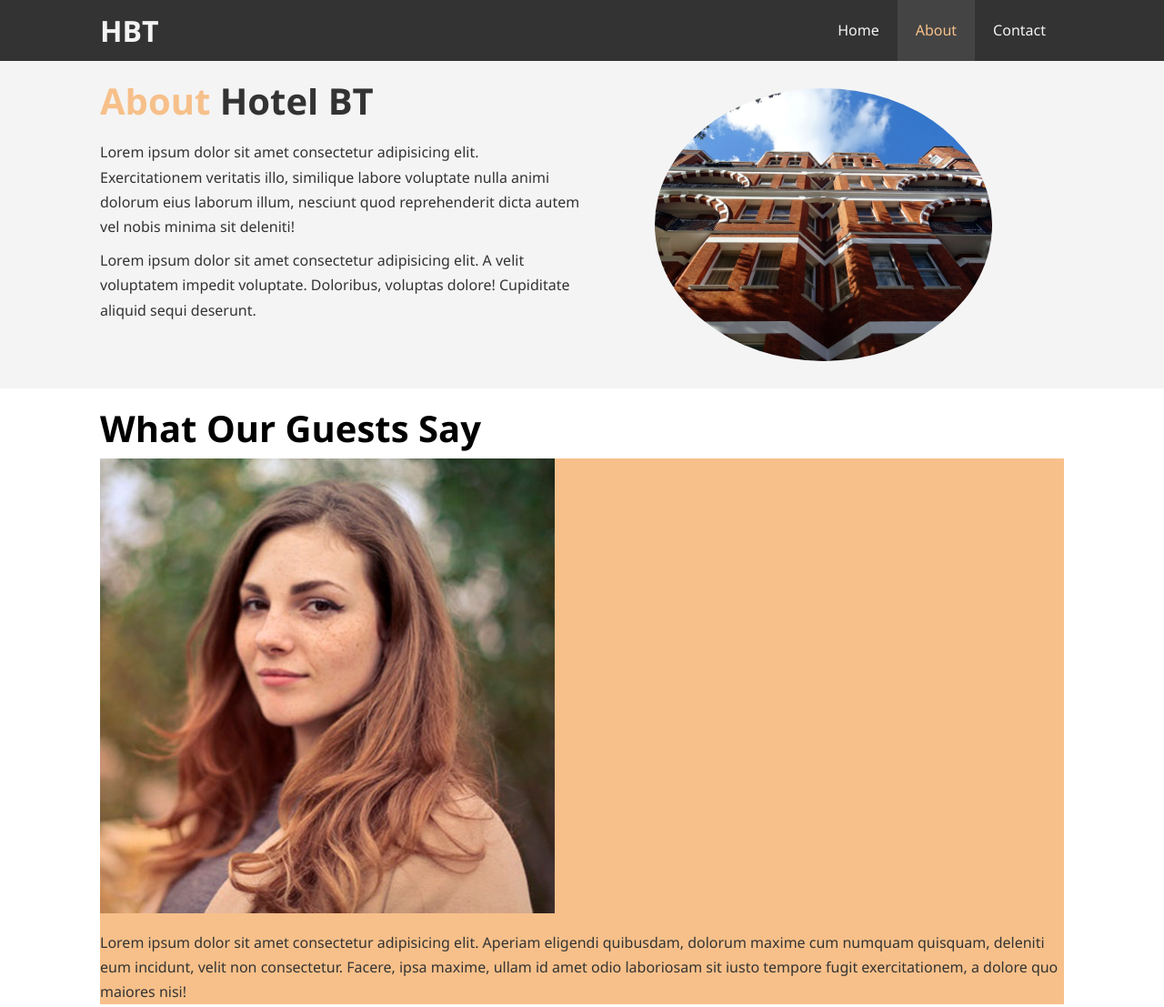
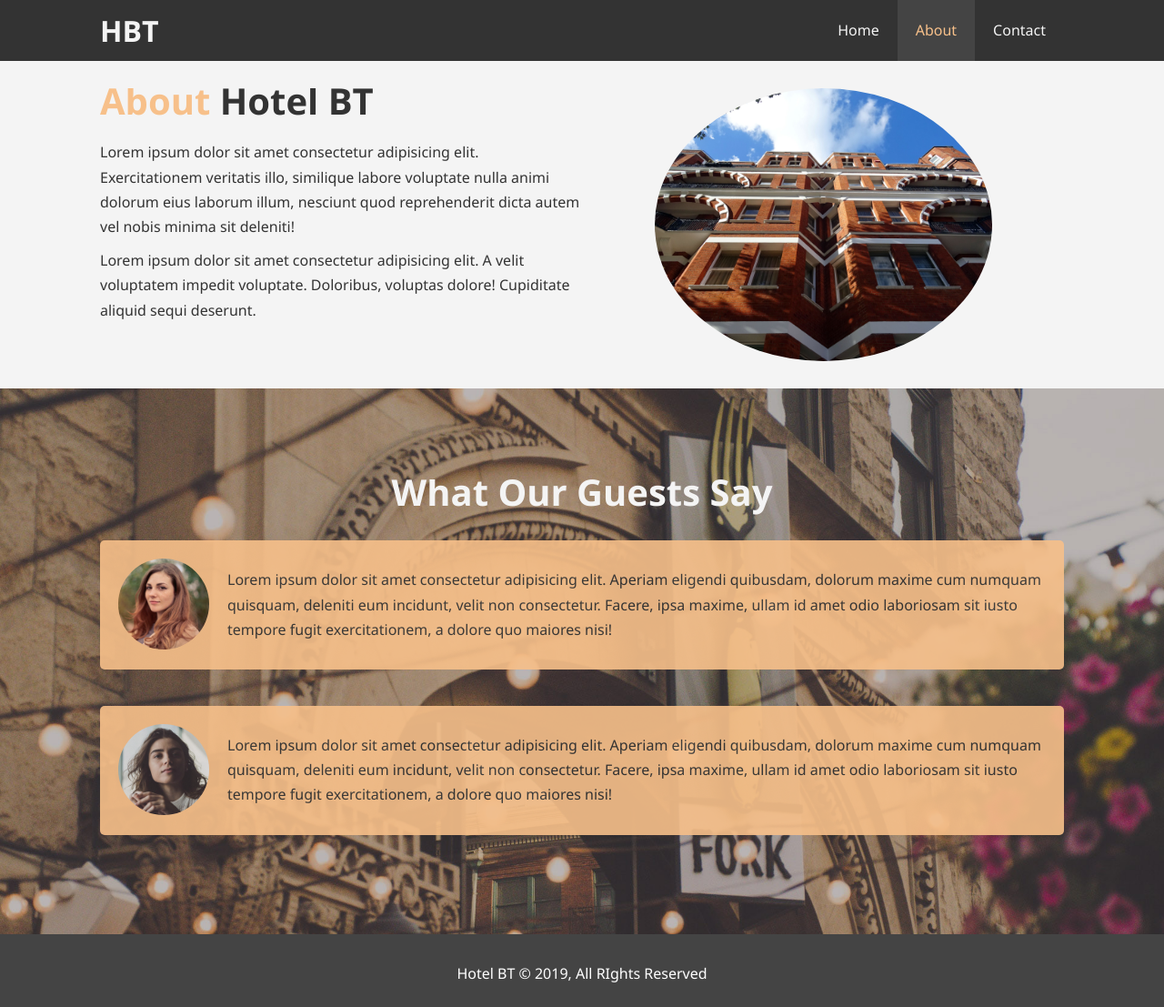
Before and after one commit to IPRIESPM/hotel-website, a website built with Vite: page about.html in a window 1280 px wide. Shown: the top 1107 px of the page at 91% size. Built offline with nearby package versions, Linux system fonts and the light colour scheme.

Commit message:
feat: :sparkles: add testimonials section

```diff
--- a/about.html
+++ b/about.html
@@ -37,7 +37,7 @@
                     Doloribus, voluptas dolore! Cupiditate aliquid sequi deserunt.</p>
             </div>
             <div class="info-right">
-                <img src="./assets/img/photo-2.jpg" alt="hotel">
+                <img src="./assets/img/photo-2.jpg" width="300" height="300" alt="hotel">
             </div>
         </div>
     </section>
@@ -55,7 +55,7 @@
             </div>
 
             <div class="testimonial bg-primary">
-                <img src="./assets/img/person-2.jpg" alt="Jen" width="300" height="300">
+                <img src="./assets/img/person-2.jpg" alt="Jen">
                 <p>Lorem ipsum dolor sit amet consectetur adipisicing elit. Aperiam eligendi quibusdam, dolorum maxime
                     cum numquam quisquam, deleniti eum incidunt, velit non consectetur. Facere, ipsa maxime, ullam id
                     amet odio laboriosam sit iusto tempore fugit exercitationem, a dolore quo maiores nisi!</p>
@@ -63,6 +63,7 @@
         </div>
     </section>
 
+
     <footer id="main-footer">
         <p>Hotel BT &copy; 2019, All RIghts Reserved</p>
     </footer>
--- a/assets/css/style.css
+++ b/assets/css/style.css
@@ -8,5 +8,6 @@
 @import url("./home-info.css");
 @import url("./features.css");
 @import url("./contact-form.css");
+@import url("./testimonials.css");
 @import url("./about.css");
 @import url("./footer.css");
--- /dev/null
+++ b/assets/css/testimonials.css
@@ -0,0 +1,34 @@
+#testimonials {
+    height: 600px;
+    background: url('../img/test-bg.jpg') no-repeat center center/cover;
+    padding-top: 100px;
+
+    & h2 {
+        color: var(--secondary-color);
+        text-align: center;
+        padding-bottom: 40px;
+    }
+
+    & .testimonial {
+        padding: 20px;
+        margin-bottom: 40px;
+        border-radius: 5px;
+        opacity: 0.9;
+
+        & img {
+            width: 100px;
+            float: left;
+            margin-right: 20px;
+            border-radius: 50%;
+        }
+    }
+
+    @media screen and (width <=600px) {
+        height: auto;
+
+        & .testimonial {
+            padding: 20px;
+            margin-bottom: 20px;
+        }
+    }
+}
```
